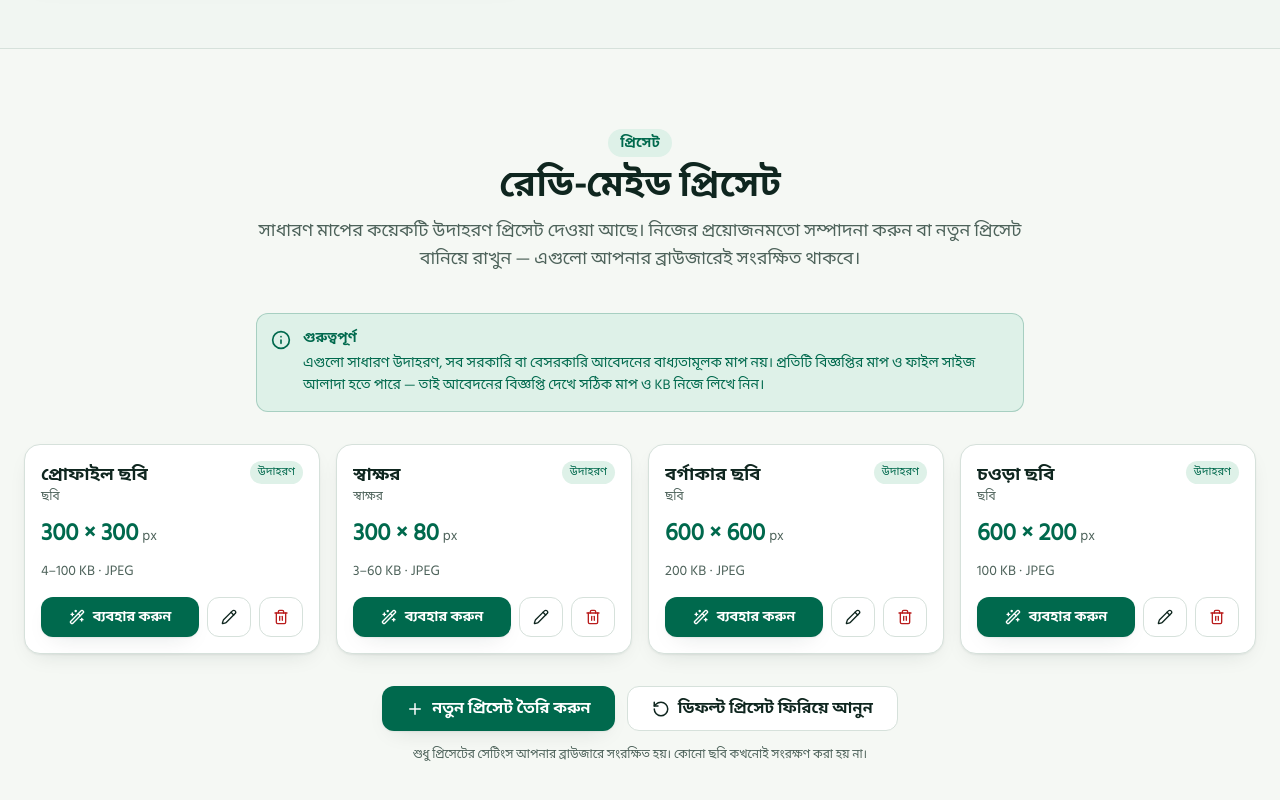
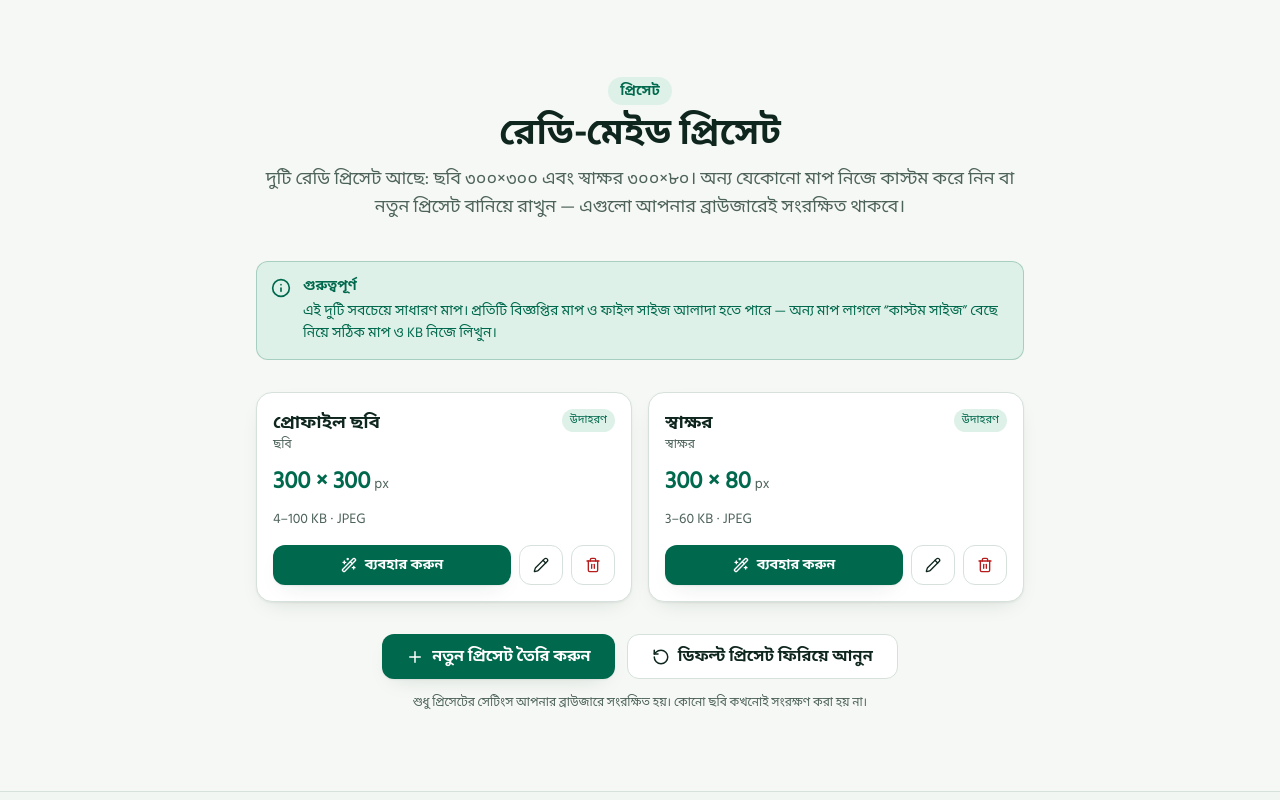
Before and after one commit to Hafiz-Sakib/Image-Resizer, a React (Vite) app: page / in a window 1280 px wide. Shown: the part 2841-3641 px from the top of the page. Built offline with nearby package versions, Linux system fonts and the light colour scheme.

Commit message:
preset option redced

```diff
--- a/src/components/PresetsSection.jsx
+++ b/src/components/PresetsSection.jsx
@@ -46,7 +46,7 @@ function PresetForm({ initial, onSave, onCancel }) {
         {touched && e.name && <p role="alert" className="mt-1 text-sm text-err">{e.name}</p>}
       </div>
 
-      <div className="grid gap-3 sm:grid-cols-2 lg:grid-cols-4">
+      <div className="grid gap-3 sm:grid-cols-2 lg:grid-cols-2 lg:max-w-3xl lg:mx-auto">
         <NumberField id="pf-w" label="প্রস্থ" suffix="px" value={f.width} onChange={set('width')} error={touched && e.width} />
         <NumberField id="pf-h" label="উচ্চতা" suffix="px" value={f.height} onChange={set('height')} error={touched && e.height} />
         <NumberField
@@ -105,14 +105,14 @@ export default function PresetsSection({ presets, onApply }) {
         <SectionHeading
           eyebrow="প্রিসেট"
           title={<span id="presets-title">রেডি-মেইড প্রিসেট</span>}
-          desc="সাধারণ মাপের কয়েকটি উদাহরণ প্রিসেট দেওয়া আছে। নিজের প্রয়োজনমতো সম্পাদনা করুন বা নতুন প্রিসেট বানিয়ে রাখুন — এগুলো আপনার ব্রাউজারেই সংরক্ষিত থাকবে।"
+          desc="দুটি রেডি প্রিসেট আছে: ছবি ৩০০×৩০০ এবং স্বাক্ষর ৩০০×৮০। অন্য যেকোনো মাপ নিজে কাস্টম করে নিন বা নতুন প্রিসেট বানিয়ে রাখুন — এগুলো আপনার ব্রাউজারেই সংরক্ষিত থাকবে।"
         />
 
         <Alert tone="info" className="mx-auto mb-8 max-w-3xl" title="গুরুত্বপূর্ণ">
-          এগুলো সাধারণ উদাহরণ, সব সরকারি বা বেসরকারি আবেদনের বাধ্যতামূলক মাপ নয়। প্রতিটি বিজ্ঞপ্তির মাপ ও ফাইল সাইজ আলাদা হতে পারে — তাই আবেদনের বিজ্ঞপ্তি দেখে সঠিক মাপ ও KB নিজে লিখে নিন।
+          এই দুটি সবচেয়ে সাধারণ মাপ। প্রতিটি বিজ্ঞপ্তির মাপ ও ফাইল সাইজ আলাদা হতে পারে — অন্য মাপ লাগলে “কাস্টম সাইজ” বেছে নিয়ে সঠিক মাপ ও KB নিজে লিখুন।
         </Alert>
 
-        <ul className="grid gap-4 sm:grid-cols-2 lg:grid-cols-4">
+        <ul className="grid gap-4 sm:grid-cols-2 lg:grid-cols-2 lg:max-w-3xl lg:mx-auto">
           {presets.list.map((p, i) => (
             <motion.li
               key={p.id}
--- a/src/data/presets.js
+++ b/src/data/presets.js
@@ -1,5 +1,4 @@
-// সাধারণ উদাহরণ প্রিসেট। এগুলো সব আবেদনের জন্য সার্বজনীন নয় —
-// আবেদনের বিজ্ঞপ্তিতে দেওয়া সঠিক মাপ ও KB নিজে লিখে নিন, অথবা প্রিসেট এডিট করুন।
+// শুধু দুটি প্রিসেট: ছবি ৩০০×৩০০ ও স্বাক্ষর ৩০০×৮০। বাকি সব মাপ ব্যবহারকারী নিজে কাস্টম করে নেবেন।
 export const DEFAULT_PRESETS = [
   {
     id: 'profile',
@@ -25,28 +24,6 @@ export const DEFAULT_PRESETS = [
     fit: 'fit',
     builtIn: true,
   },
-  {
-    id: 'square',
-    name: 'বর্গাকার ছবি',
-    kind: 'photo',
-    width: 600,
-    height: 600,
-    maxKB: 200,
-    format: 'jpeg',
-    fit: 'crop',
-    builtIn: true,
-  },
-  {
-    id: 'wide',
-    name: 'চওড়া ছবি',
-    kind: 'photo',
-    width: 600,
-    height: 200,
-    maxKB: 100,
-    format: 'jpeg',
-    fit: 'crop',
-    builtIn: true,
-  },
 ];
 
 export const KIND_LABEL = { photo: 'ছবি', signature: 'স্বাক্ষর' };
--- a/src/hooks/usePresets.js
+++ b/src/hooks/usePresets.js
@@ -3,7 +3,7 @@ import { DEFAULT_PRESETS } from '../data/presets.js';
 import { MIN_DIM, MAX_DIM } from '../utils/imageResize.js';
 
 // শুধু প্রিসেটের কনফিগারেশন সংরক্ষিত হয় — কোনো ছবি বা ছবির ডেটা নয়
-const KEY = 'bdir.presets.v1';
+const KEY = 'bdir.presets.v2';
 
 const FORMATS = ['jpeg'];
 const FITS = ['crop', 'fit'];
```
